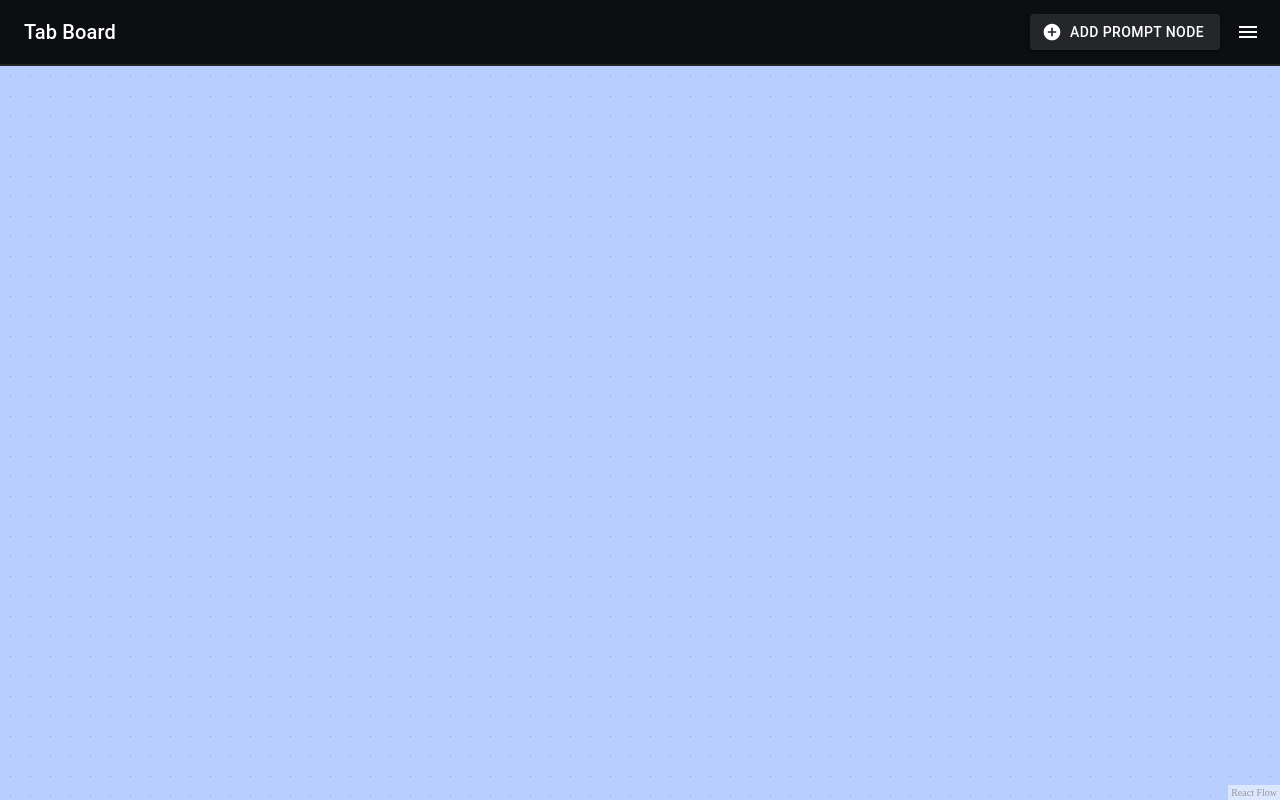
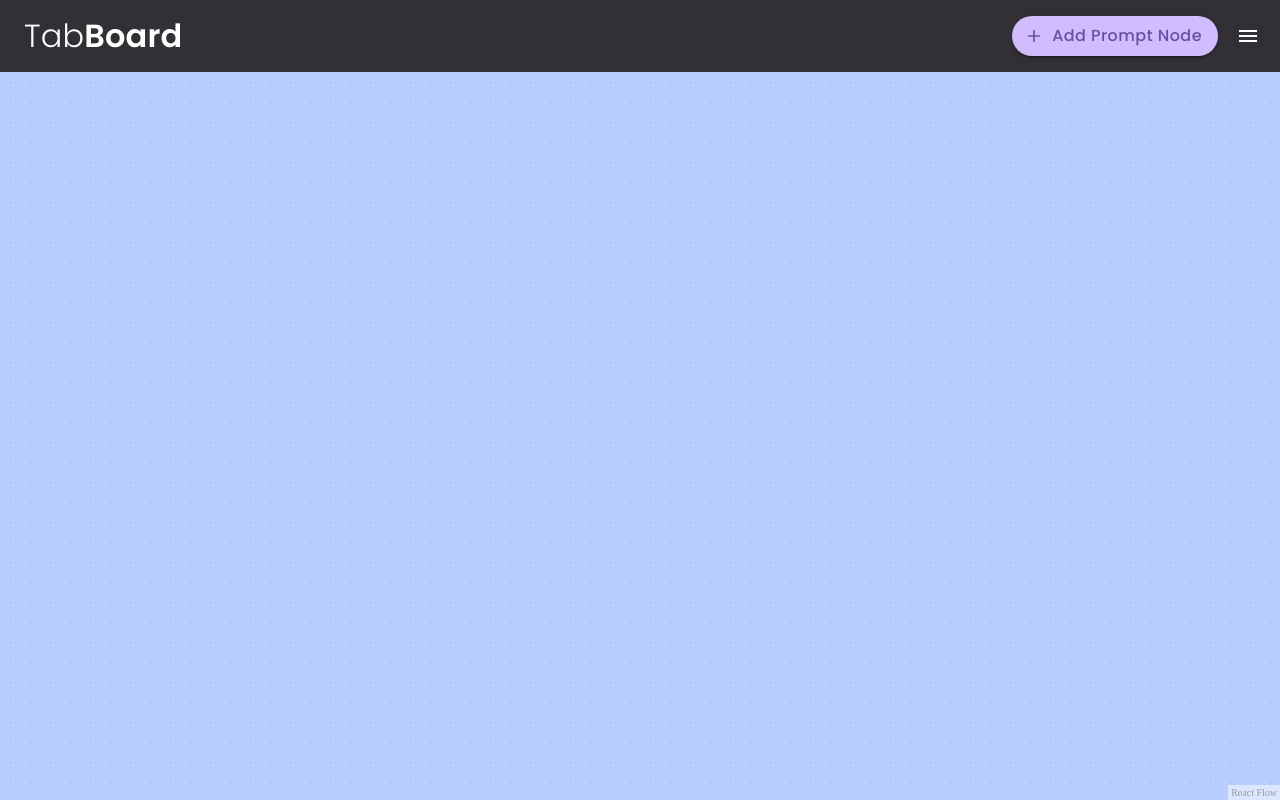
Before and after one commit to niley1nov/tab-board, a React app: page /#/board in a window 1280 px wide. Built offline with nearby package versions, Linux system fonts and the light colour scheme.

Commit message:
NavBar and TabNode Design Updated as per Figma

```diff
--- a/public/index.html
+++ b/public/index.html
@@ -3,6 +3,7 @@
 	<head>
 		<meta charset="utf-8" />
 		<meta name="viewport" content="width=device-width, initial-scale=1" />
+		<link href="https://fonts.googleapis.com/css2?family=Poppins:wght@300;400;500;600;700&display=swap" rel="stylesheet">
 		<title>Tab Board</title>
 	</head>
 	<body>
--- a/src/components/boardComponents/NavBar.jsx
+++ b/src/components/boardComponents/NavBar.jsx
@@ -8,7 +8,7 @@ import {
   Button
 } from '@mui/material';
 import MenuIcon from '@mui/icons-material/Menu';
-import AddCircleIcon from '@mui/icons-material/AddCircle';
+import AddIcon from '@mui/icons-material/Add';
 import CustomDrawer from '../drawerComponents/CustomDrawer'; // Import the new DrawerComponent
 
 // Import the CSS file
@@ -26,24 +26,22 @@ const NavBar = ({ onAddNode, content }) => {
     <>
       {/* AppBar */}
       <AppBar position="static" className="app-bar">
-        <Toolbar>
+        <Toolbar className='tool-bar'>
           {/* App name on the left */}
-          <Typography variant="h6" component="div" sx={{ flexGrow: 1, color: 'white' }}>
-            Tab Board
+          <Typography variant="h6" component="div" sx={{ flexGrow: 1, color: 'white' }} style={{ fontFamily: 'Poppins, sans-serif' }}>
+            <span className='header-tab'>Tab</span>
+            <span className='header-board'>Board</span>
           </Typography>
 
           {/* Add Prompt Node Button */}
           <Button
             variant="contained"
-            sx={{
-              backgroundColor: '#242629',  // Adjust color here
-              marginRight: '8px',          // Adds space on the right side
-            }}
-            startIcon={<AddCircleIcon />}
+            startIcon={<AddIcon />}
             onClick={onAddNode}
             className="add-node-button"
+            style={{ fontFamily: 'Poppins, sans-serif' }}
           >
-            Add Prompt Node
+          Add Prompt Node
           </Button>
 
           {/* Drawer icon button on the right */}
--- a/src/components/boardComponents/TabNode.jsx
+++ b/src/components/boardComponents/TabNode.jsx
@@ -1,11 +1,8 @@
 import React from 'react';
 import Typography from '@mui/material/Typography';
-import IconButton from '@mui/material/IconButton';
 import Divider from '@mui/material/Divider';
-import MoreVertIcon from '@mui/icons-material/MoreVert';
+import Button from '@mui/material/Button';
 import EditIcon from '@mui/icons-material/Edit';
-import AddLinkIcon from '@mui/icons-material/AddLink';
-import PushPinIcon from '@mui/icons-material/PushPin';
 import { Handle, Position } from '@xyflow/react';
 import '../../stylesheets/TabNode.css';
 
@@ -17,30 +14,28 @@ const TabNode = ({ data }) => {
 
 			{/* Header Section */}
 			<div className="tab-node-header">
-				<Typography variant="subtitle2" className="tab-node-title" title={data.label}>
+				<Typography variant="subtitle2" className="tab-node-title" title={data.label} style={{ fontFamily: 'Poppins, sans-serif' }}>
 					{data.label}
 				</Typography>
-				<div className="tab-node-actions">
-					<IconButton aria-label="settings" onClick={data.onOpenMenu} size="small">
-						<MoreVertIcon fontSize="small" />
+				{/* <div className="tab-node-actions">
+					<IconButton aria-label="edit title" onClick={data.onOpenMenu} size="small">
+						<EditIcon fontSize="inherit" />
 					</IconButton>
-				</div>
+				</div> */}
 			</div>
 
 			{/* Divider Line */}
-			<Divider className="tab-node-divider" />
+			<Divider className="tab-node-divider" sx={{ margin: '8px 0' }} />
 
 			{/* Action Icons Section */}
 			<div className="tab-node-actions-container">
-				<IconButton aria-label="edit title" onClick={data.onEditTitle} size="small">
-					<EditIcon fontSize="small" />
-				</IconButton>
-				<IconButton aria-label="add edge" onClick={data.onAddEdge} size="small">
-					<AddLinkIcon fontSize="small" />
-				</IconButton>
-				<IconButton aria-label="pin node" onClick={data.onPinNode} size="small">
-					<PushPinIcon fontSize="small" />
-				</IconButton>
+				<Button
+					className='edit-title-button'
+					variant="outlined"
+					startIcon={<EditIcon className='edit-icon' fontSize="inherit"/>}
+				>
+					Edit
+				</Button>
 			</div>
 
 			{/* Right Handle for Output Connection */}
--- a/src/stylesheets/App.css
+++ b/src/stylesheets/App.css
@@ -1,3 +1,5 @@
+@import url('https://fonts.googleapis.com/css2?family=Poppins:wght@300;400;500;600;700&display=swap');
+
 html,
 body {
   width: 350px; /* Adjusted width for better aesthetics */
--- a/src/stylesheets/NavBar.css
+++ b/src/stylesheets/NavBar.css
@@ -1,51 +1,11 @@
 /* AppBar styling */
 .app-bar {
-	background-color: #0C0E11 !important;
-	border-bottom: 2px solid #242629 !important;
+	background-color: #322F35 !important;
+	min-height: 72px !important;
 }
 
-/* Drawer styling */
-.drawer-paper {
-	width: 300px !important;
-	padding: 16px !important;
-	background-color: #0C0E11 !important;
-	color: white !important;
-	border-left: 2px solid #242629 !important;
-	z-index: 1300 !important;
-}
-
-/* Drawer header */
-.drawer-header {
-	display: flex !important;
-	justify-content: space-between !important;
-	align-items: center !important;
-}
-
-/* Text field input styles */
-.text-field {
-	background-color: #242629 !important;
-	color: white !important;
-}
-
-.text-field .MuiOutlinedInput-notchedOutline {
-	border-color: #242629 !important;
-}
-
-/* Select field border color */
-.select-border .MuiOutlinedInput-notchedOutline {
-	border-color: #242629 !important;
-}
-
-/* Dropdown text and arrow color */
-.select-border .MuiSelect-select, .select-border .MuiSelect-icon {
-	color: white !important; /* Sets both dropdown text and arrow color to white */
-}
-
-/* Button styling */
-.button {
-	margin-top: 16px !important;
-	color: white !important;
-	background-color: #242629 !important; /* Button background color */
+.tool-bar {
+	min-height: 72px !important;
 }
 
 /* Global override for backdrop styles */
@@ -68,3 +28,28 @@
 .run-settings-title {
 	color: white !important;
 }
+
+.header-tab {
+	font-weight: 200;
+	font-size: 32px;
+}
+
+.header-board {
+	font-weight: 600;
+	font-size: 32px;
+}
+
+.add-node-button {
+	color: #6750A4 !important;
+	background-color: #D0BCFF !important;
+	border-radius: 9999px !important;
+	padding: 6px 16px !important;
+	display: inline-flex !important;
+	align-items: center !important;
+	justify-content: center !important;
+	font-size: 16px !important;
+	font-weight: 500 !important;
+	border: none !important;
+	text-transform: none !important;
+	margin-right: 10px !important;
+}
--- a/src/stylesheets/TabNode.css
+++ b/src/stylesheets/TabNode.css
@@ -1,13 +1,32 @@
 /* Main container for the tab node */
 .tab-node {
-	border: 1px solid #ddd;
-	border-radius: 8px;
-	padding: 8px;
-	background-color: #fafafa;
-	width: 200px; /* Fixed width for consistent sizing */
-	box-shadow: 0px 1px 3px rgba(0, 0, 0, 0.2);
+	border: 1px solid #D0BCFF;
+	border-radius: 12px;
+	padding: 10px;
+	background-color: #fff;
+	width: 180px;
 	position: relative;
+	align-items: stretch;
 	cursor: pointer;
+	box-shadow: 0 2px 6px rgba(0, 0, 0, 0.1);
+}
+
+.edit-title-button {
+	color: #322F35 !important;
+	background-color: #F1E9FF !important;
+	border-radius: 9999px !important;
+	padding: 5px 12px !important;
+	display: inline-flex !important;
+	align-items: center !important;
+	justify-content: center !important;
+	font-size: 10px !important;
+	font-weight: 500 !important;
+	border: none !important;
+	text-transform: none !important;
+}
+
+.edit-title-button .edit-icon {
+	font-size: 14px !important;
 }
 
 /* Header styling */
@@ -19,9 +38,9 @@
 
 /* Title typography with overflow handling */
 .tab-node-title {
-	font-weight: bold;
-	font-size: 0.9rem;
-	color: #333;
+	font-weight: 400 !important;
+	font-size: 16px;
+	color: #322F35;
 	overflow: hidden;
 	white-space: nowrap;
 	text-overflow: ellipsis;
@@ -30,12 +49,12 @@
 
 /* Action icons styling (MoreVertIcon) */
 .tab-node-actions .MuiIconButton-root {
-	padding: 4px;
+	padding: 2px;
 }
 
 /* Divider line */
 .tab-node-divider {
-	margin: 8px 0;
+	margin: 5px 0;
 	background-color: #e0e0e0;
 }
 
```
